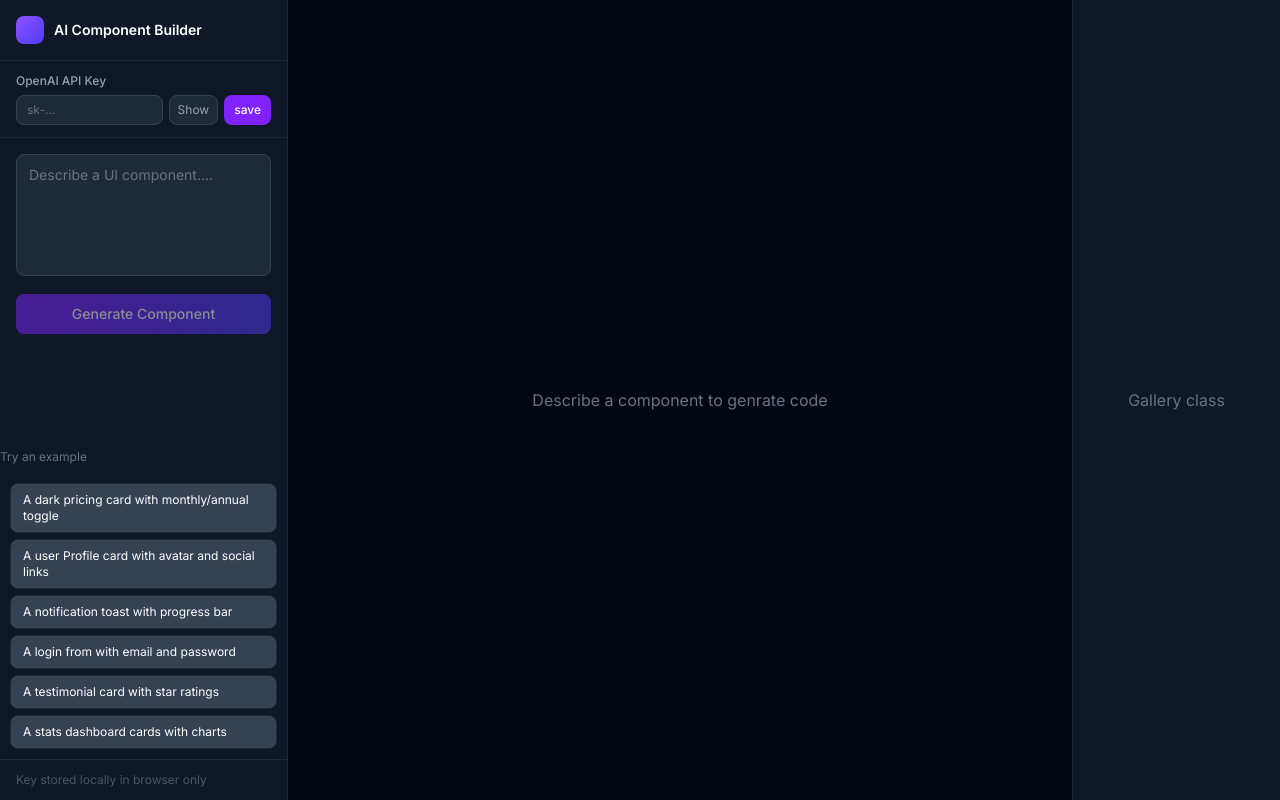
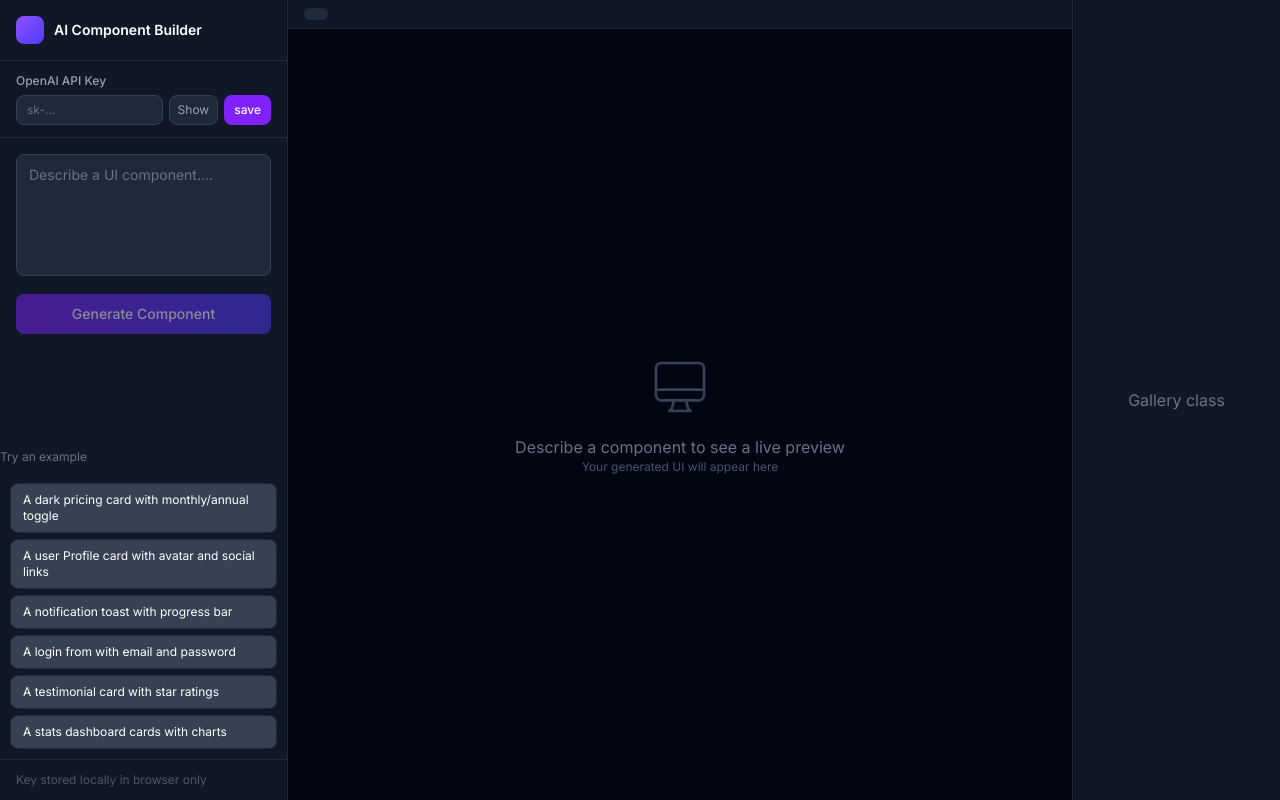
Before and after one commit to sanskritisingh245/ai-component-builder, a React (Vite) app: page / in a window 1280 px wide. Built offline with nearby package versions, Linux system fonts and the light colour scheme.

Commit message:
live preview added

```diff
--- a/src/App.tsx
+++ b/src/App.tsx
@@ -5,10 +5,11 @@
 //import './App.css'
 
 import { useCallback, useState } from "react";
-import { VarientSidebar } from "./gallery";
+//import { VarientSidebar } from "./gallery";
 import { PreviewPanel } from "./preview-panel";
 import { Sidebar } from "./prompt-input";
 import { type GalleryState, type GenerationState } from "./type";
+import OpenAI from "openai";
 
 const cleanGenerateCode=(raw:string):string =>{
   let code=raw.trim();
@@ -41,11 +42,11 @@ export const App = () => {
     setGenerationState({status:'loading'});
     try{
       const openai= new OpenAI({
-        apikey,
+        apiKey:apikey,
        dangerouslyAllowBrowser: true,
       });
 
-      const response=await openai.chat.completions.create({
+      const response= await openai.chat.completions.create({
         model:'gpt-4o',
         messages:[
           {
@@ -67,6 +68,7 @@ export const App = () => {
       }
       setGenerationState({status:'success', code, prompt});
     }catch(err){
+      console.error("FULL ERROR:", err);
       const message= err instanceof Error? err.message:'Generation failed ';
       setGenerationState({status:'error', message})
     }
@@ -80,7 +82,12 @@ export const App = () => {
           apiKey={apikey}
           onApiKeySave={setApikey}
         />
-        <div className="flex-1 flex items-center justify-center p-8">
+        <PreviewPanel
+              state={generationState}
+              onSave={()=>console.log('save-coming in class-5')}
+              isSaving={false}
+        />
+        {/* <div className="flex-1 flex items-center justify-center p-8">
           {generationState.status==='idle' &&(
             <p className="text-gray-500">Describe a component to genrate code </p>
           )}
@@ -104,7 +111,7 @@ export const App = () => {
               </pre>
             </div>
           )}
-        </div>
+        </div> */}
         <aside className="w-52 bg-gray-900 border-l border-gray-800 flex items-center justify-center">
           <p className="tetx-xs text-gray-500">Gallery class</p>
         </aside>
--- a/src/preview-panel.tsx
+++ b/src/preview-panel.tsx
@@ -1,7 +1,199 @@
-export const PreviewPanel=()=>{
+import { useState, useCallback, useMemo, Children } from 'react';
+import { Highlight, themes } from 'prism-react-renderer';
+import type { PreviewPanelProps } from './type';
+
+
+export const buildSrcdoc = (jsxCode:string):string => `
+    <!DOCTYPE html>
+    <html >
+    <head>
+        <meta charset="UTF-8" />
+        <meta name="viewport" content="width=device-width, initial-scale=1.0" />
+        <script src="https://unpkg.com/react@18/umd/react.production.min.js"><\/script>
+        <script src="https://unpkg.com/react-dom@18/umd/react-dom.production.min.js"><\/script>
+        <script src="https://unpkg.com/@babel/standalone/babel.min.js"><\/script>
+        <script src="https://cdn.tailwindcss.com"><\/script>
+        <style>
+            body{margin:0; padding:16px font-family: system-ui, -apple-system, sans-serif; background:white;}
+            .error-display { color: #ef4444; padding:16px; font-family: monospace; font-size:14px; white-space: pre-wrap;}
+        </style>
+    </head>
+    <body>
+        <div id="root"></div>
+        <script type="text/label">
+            try{
+                const component=() =>(
+                    ${jsxCode}
+                );
+                ReactDOM.createRoot(document.getElementById('root')).render(React.createElement(component));
+            }catch(err){
+                document.getElementById('root')?.innerHTML='<div class="error-display"> Render error: ' + err.message + '</div>'
+            }
+        <\/script>
+        <script>
+            window.onerror = function(msg){
+                document.getElementById('root')?.innerHTML ='<div class="error-display">Error: '+ msg + '</div>';
+            };
+        <\/script>
+    </body>
+    </html>
+`;
+
+export const PreviewPanel=({state, onSave, isSaving}:PreviewPanelProps)=>{
+    const[activeTab , setActiveTab] = useState<'preview' |'code'>('preview')
     return(
+        <div className="flex-1 flex flex-col min-h-0">
+            <div className="flex items-center justify-between px-4 py-2 bg-gray-900 border-b border-gray-800 ">
+                <div className="flec items-center gap-3">
+                    <div className="flex gap-1">
+                        <TabButton active={activeTab ==='preview'} onClick={()=> setActiveTab('preview')}>
+                            Preview
+                        </TabButton>
+                        <TabButton active={activeTab ==='code'} onClick={()=> setActiveTab('code')}>
+                            code
+                        </TabButton>
+                    </div>
+                    {state.status ==='success' && (
+                        <span className="text-xs text-gray-500 border-l border-gray-700 pl-3">
+                            Live Render
+                        </span>
+                    )}
+                </div>
+                <div className="flex items-center gap-2">
+                    {state.status ==='success' && (
+                        <>
+                        <CopyButton code={state.code}/>
+                            <button
+                                onClick={onSave}
+                                disabled={isSaving}
+                                className="text-xs px-3 py-1.5 bg-emerald-600 text-white rounded-lg hover:bg-emerald-700 disabled:opacity-50 transtions:colors"
+                            >
+                                {isSaving ? 'Saving...' :'save'}
+                            </button>
+                        </>
+                    )}
+                </div>
+            </div>
+            <div className="flex-1 flex items-center justify-center bg-gray-950/50 p-6 overflow-auto">
+                {state.status==='idle' && <IdlePlaceholder/>}
+                {state.status ==='loading' && <LoadingState/>}
+                {state.status==='error' && <ErrorState message={state.message}/>}
+                {state.status === 'success' && (
+                    activeTab==='preview'? (
+                        <WebPreview code={state.code}/>
+                    ):(
+                        <CodeBlock code={state.code}/>
+                    )
+                )}
+            </div>
+        </div>
+    );
+};
+
+const IdlePlaceholder=() =>(
+    <div className='text-center'>
+        <svg className='w-16 h-16 mx-auto mb-4 text-gray-700' fill='none' stroke='currentColor' viewBox='0 0 24 24 ' >
+            <path strokeLinecap='round' strokeLinejoin='round' strokeWidth={1} d="M9.75 17L9 20l-1 1h8l-1-1-.75-3M3 13h18M5 17h14a2 2 0 002-2V5a2 2 0 00-2-2H5a2 2 0 00-2 2v10a2 2 0 002 2z" />
+        </svg>
+        <p className='tetx-sm text-gray-500'>Describe a component to see a live preview </p>
+        <p className='text-xs text-gray-600'>Your generated UI will appear here </p>
+    </div>
+);
+
+const LoadingState=()=>(
+    <div className='flex flex-col items-center gap-4'>
+        <div className='w-10 h-10 border-2 order-violet-500 border-t-transparent rounded-full animate-spin'>
+            <div className='text-center'>
+                <p className='text-sm text-gray-300'>Generating component....</p>
+                <p className='text-xs text-gray-500 mt-1'>This usually takes a few seconds</p>
+            </div>
+        </div>
+    </div>
+);
+
+const ErrorState =({message}: {message:string})=>(
+    <div className='text-center max-w-sm'>
+        <div className='w-10 h-10 mx-auto mb-3 rounded-full bg-red-500/10 flex items-center justify-center'>
+            <svg className='w-5 h-5 text-red-400' fill='none' stroke='currentColor' viewBox='0 0 24 24 '  >
+                <path strokeLinecap='round' strokeLinejoin='round' strokeWidth={2} d='M6 18L18 6M6 6l12 12'/>
+            </svg>
+        </div>
+        <p className='text-sm text-red-400'>{message}</p>
+        <p className='text-xs text-gray-500 mt-2'> Try a different prompt to check your API key  </p>
+    </div>
+);
+
+const WebPreview = ({code}:{code:string}) =>{
+    const srcdoc=useMemo(()=> buildSrcdoc(code),[code]);
+    return (
         <div>
-            class-4
+            <iframe
+                srcDoc={srcdoc}
+                sandbox='allow-scripts'
+                title='Component Preview '
+                className='w-full h-full border-0'
+            />
         </div>
-    )
-}
+    );
+};
+
+const CodeBlock =({code}: {code:string})=>(
+    <div className='w-full max-w-2xl max-h-full overflow-auto rounded-xl border border-gray-800'>
+        <Highlight theme={themes.nightOwl} code={code} language='jsx'>
+            {({style, tokens, getLineProps, getTokenProps})=>(
+                <pre style={{...style , margin:0 , padding:'16px' , fontSize: '13px'}}>
+                    {tokens.map((line,i)=>(
+                        <div key={i} {...getLineProps({line})}>
+                            <span className='inline-block w-8 text-right mr-4 text-gray-600 select-none'>
+                                    {i+1}
+                            </span>
+                            {line.map((token,key)=>(
+                                <span key={key} {...getTokenProps({token})}></span>
+                            ))}
+                        </div>
+                    ))}
+                </pre>
+            )}
+        </Highlight>
+    </div>
+)
+
+
+const CopyButton = ({code}:{code:string})=>{
+    const [copied , setCopied] = useState(false);
+
+    const handleCopy= useCallback(async ()=>{
+        await navigator.clipboard.writeText(code);
+        setCopied(true);
+        setTimeout(()=> setCopied(false), 2000)
+    },[code]);
+    return (
+        <button
+            onClick={handleCopy}
+            className='text-xs px-3 py-3 bg-gray-500 text-gray-300 rounded-lg border border-gray-700 hover:text-white hover:border-gray-600 transition-colors'
+        >
+            {copied ? 'copied!' : 'Copy Code'}
+        </button>
+    );
+};
+
+const TabButton = ({
+    active,
+    onClick,
+    Children,
+}: {
+    active:boolean,
+    onClick: ()=> void;
+    Children:React.ReactNode;
+}) => (
+    <button
+        onClick={onClick}
+        className={`px-3 , py-1.5 , text-xs , font-medium, rounded-lg , transition-colors ${
+            active
+                ?'bg-gray-800 text-white'
+                :'text-gray-500 hover:text-gray-300'
+        }`}
+    >
+        {Children}
+    </button>
+);
```
